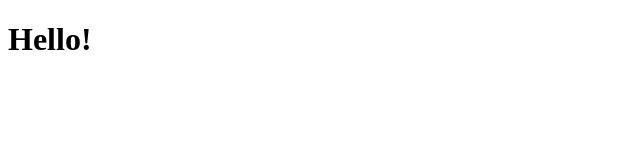
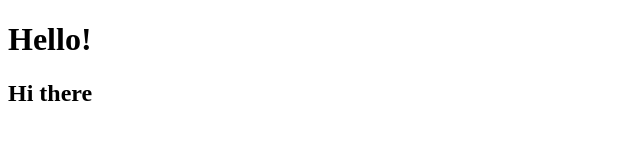
Before and after one commit to omsoo/Onyebuchi_Fombi, a plain HTML site: page index.html in a window 1280 px wide. Shown: the whole page, without its empty margins (0-640 px from the left). Drawn offline with Linux system fonts and the light colour scheme.

Commit message:
added hi there

```diff
--- a/index.html
+++ b/index.html
@@ -8,6 +8,7 @@
 </head>
 <body>
     <h1>Hello!</h1>
+    <h2>Hi there</h2>
     <!---->
 </body>
 </html>
```
